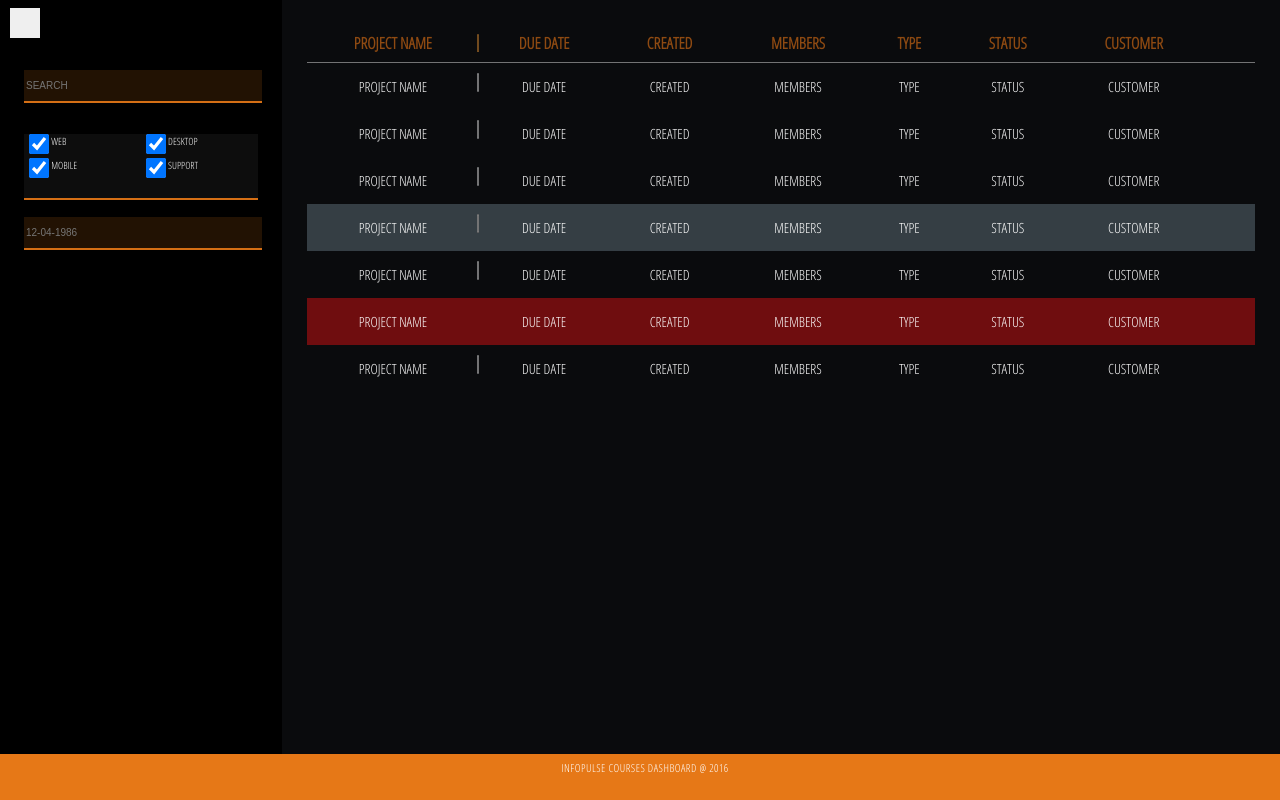
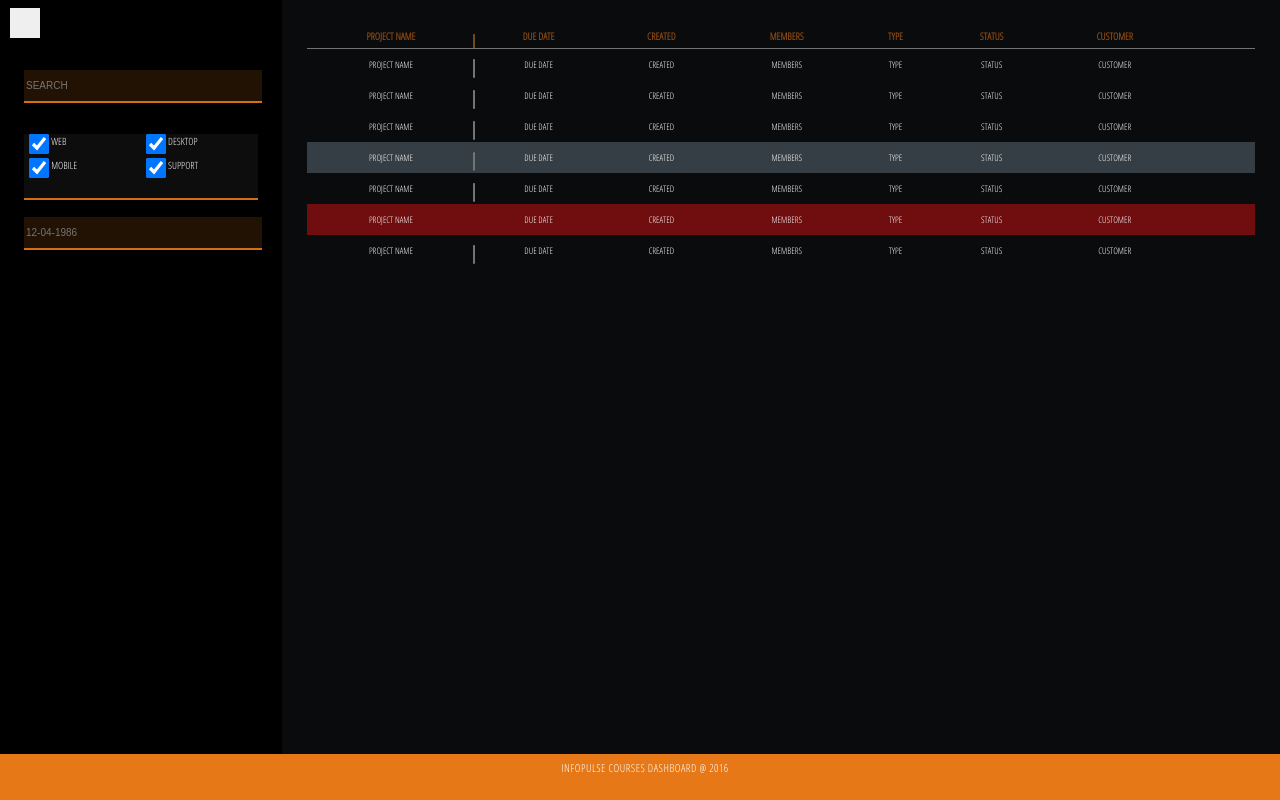
Before and after one commit to Kuzima/news.zt, a plain HTML site: page index.html in a window 1280 px wide. Drawn offline with Linux system fonts and the light colour scheme.

Commit message:
mod text and display recycle

```diff
--- a/css/style.css
+++ b/css/style.css
@@ -644,14 +644,14 @@ table {
 }
 th{
   text-transform: uppercase;
-  font-size: 16px;
+  font-size: 10px;
   font-weight: 900;
   color: #8e4a12;
   border-bottom: 1px solid #737374;
   padding: 0.5em;
 }
 td{
-  font-size: 14px;
+  font-size: 9px;
   font-weight: 500;
   padding: 1em;
   text-transform: uppercase;
@@ -682,8 +682,24 @@ td:first-of-type {
 }
 td:nth-of-type(8) {
   display: block;
+  height: 8px;
+  width: 8px;
   background: url("../images/recycle.png") 0 0 no-repeat/24px 28px;
 }
+.tr-red td:nth-of-type(8) {
+  display: block;
+  height: 8px;
+  width: 8px;
+  background: url("../images/recycle-red.png") 0 0 no-repeat/24px 28px;
+}
+.tr-gray td:nth-of-type(8) {
+  display: block;
+  height: 8px;
+  width: 8px;
+  background: url("../images/recycle-gray.png") 0 0 no-repeat/24px 28px;
+}
+
+
 /*--Footer--*/
 
 footer {
```
Also changed, not shown: designe/resicle.png (added), images/recycle-gray.png (added), images/recycle-red.png (added), images/recycle.png.
